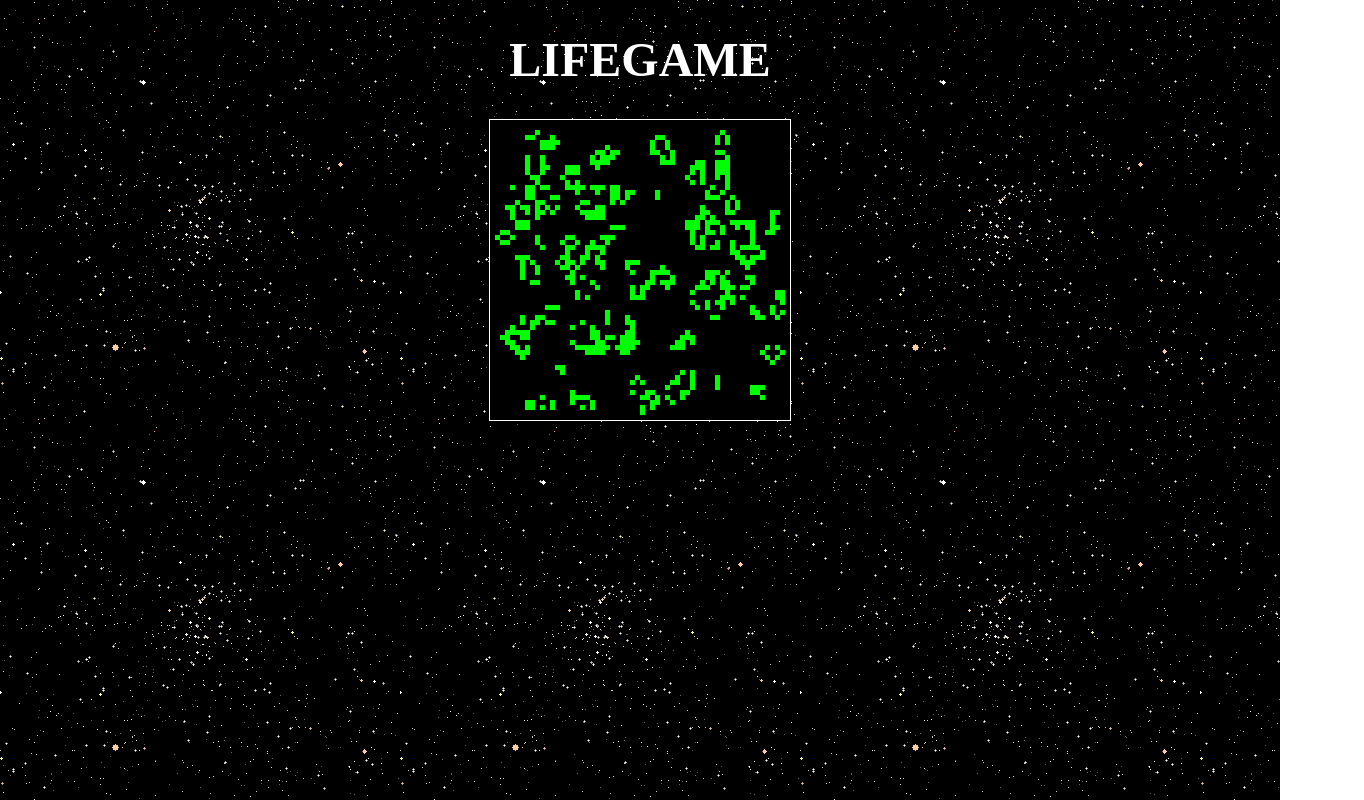
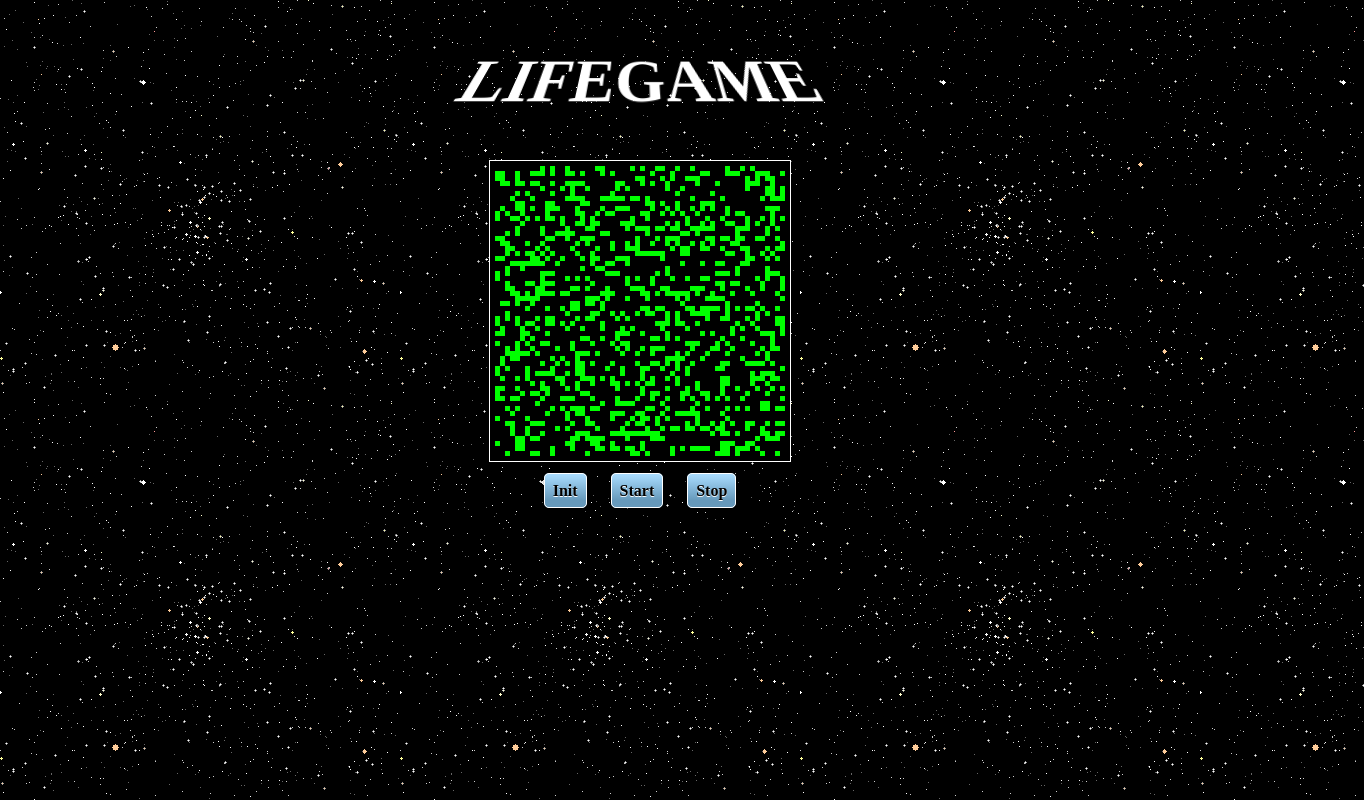
Before and after one commit to koturn/js-lifegame, a plain HTML site: page index.html in a window 1280 px wide. Shown: the whole page, 1364 px wide, since content can reach past the window. Drawn offline with Linux system fonts and the light colour scheme.

Commit message:
Add control buttons

```diff
--- a/css/index.css
+++ b/css/index.css
@@ -3,7 +3,9 @@ body {
   text-align: center;
 }
 header > h1 {
-  font-size: 48px;
+  font-size: 64px;
+  -webkit-transform: perspective(100) rotateX(20deg);
+  -moz-transform: perspective(100) rotateX(20deg);
 }
 #lifegame-canvas {
   background-color: black;
@@ -13,3 +15,31 @@ header > h1 {
   display: block;
   margin: auto;
 }
+#control {
+  margin: auto;
+  padding: 20px;
+  width: 300px;
+}
+
+.button {
+  background: linear-gradient(to bottom, #aaddff 0%, #6699bb 80%);
+  border: 1px solid #fff;
+  border-radius: 5px;
+  box-shadow: 0px 2px 3px rgba(0, 0, 0, 0.4);
+  color: #000;
+  cursor: pointer;
+  display: inline-box;
+  font-weight: bold;
+  margin: 5px 10px 5px 10px;
+  padding: 8px;
+  text-align: center;
+  text-shadow: 0px 1px 0px #fff;
+}
+.button:hover {
+  background: linear-gradient(to bottom, #ccffff 0%, #88bbdd 80%);
+  box-shadow: 0px 2px 3px rgba(0, 0, 0, 0.4);
+}
+.button:active {
+  background: linear-gradient(to bottom, #fff 0%, #ddd 80%);
+  box-shadow: none;
+}
--- a/index.html
+++ b/index.html
@@ -15,22 +15,41 @@
 <header>
   <h1 style="color: white;">LIFEGAME</h1>
 </header>
+
 <canvas id="lifegame-canvas" width="300" height="300"></canvas>
+
+<div id="control">
+  <span class="button" onClick="lifegame.initBoard(); lifegame.draw()">Init</span>
+  <span class="button" onClick="start()">Start</span>
+  <span class="button" onClick="stop()">Stop</span>
+</div>
 
 <script src="js/lifegame.js"></script>
 <script>
 var lifegame = new LifegameBoard('lifegame-canvas', 5, 'rgb(0, 255, 0)');
 var FPS = 5;
 var updatetime = 1000 / FPS;
+var isContinue = false;
 
 function loop() {
+  if (!isContinue) return;
   lifegame.update();
   lifegame.draw();
   setTimeout('loop()', updatetime);
 };
 
+function start() {
+  if (isContinue) return;
+  isContinue = true;
+  loop();
+}
+
+function stop() {
+  isContinue = false;
+}
+
 window.onload = function() {
-  loop();
+  lifegame.draw();
 }
 </script>
 </body>
```
